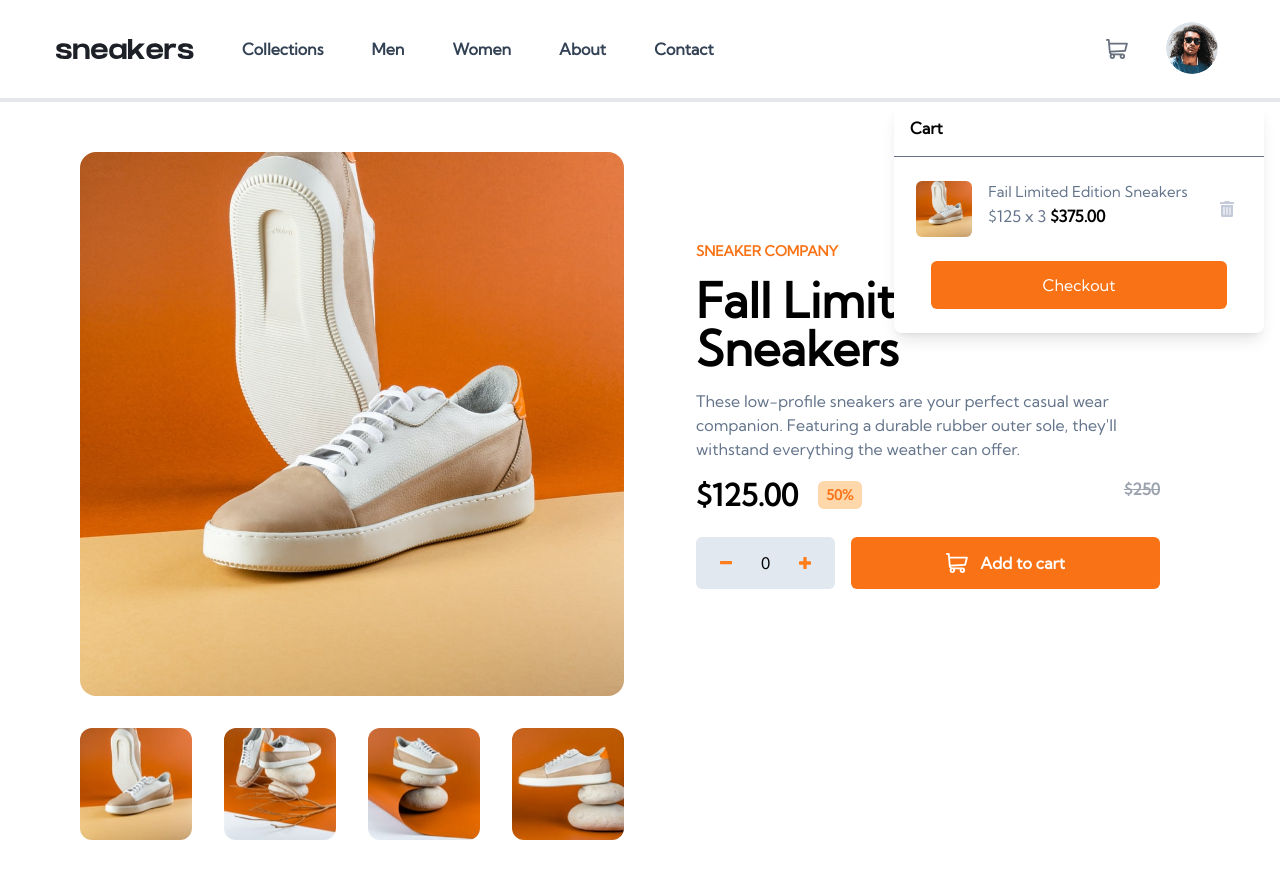
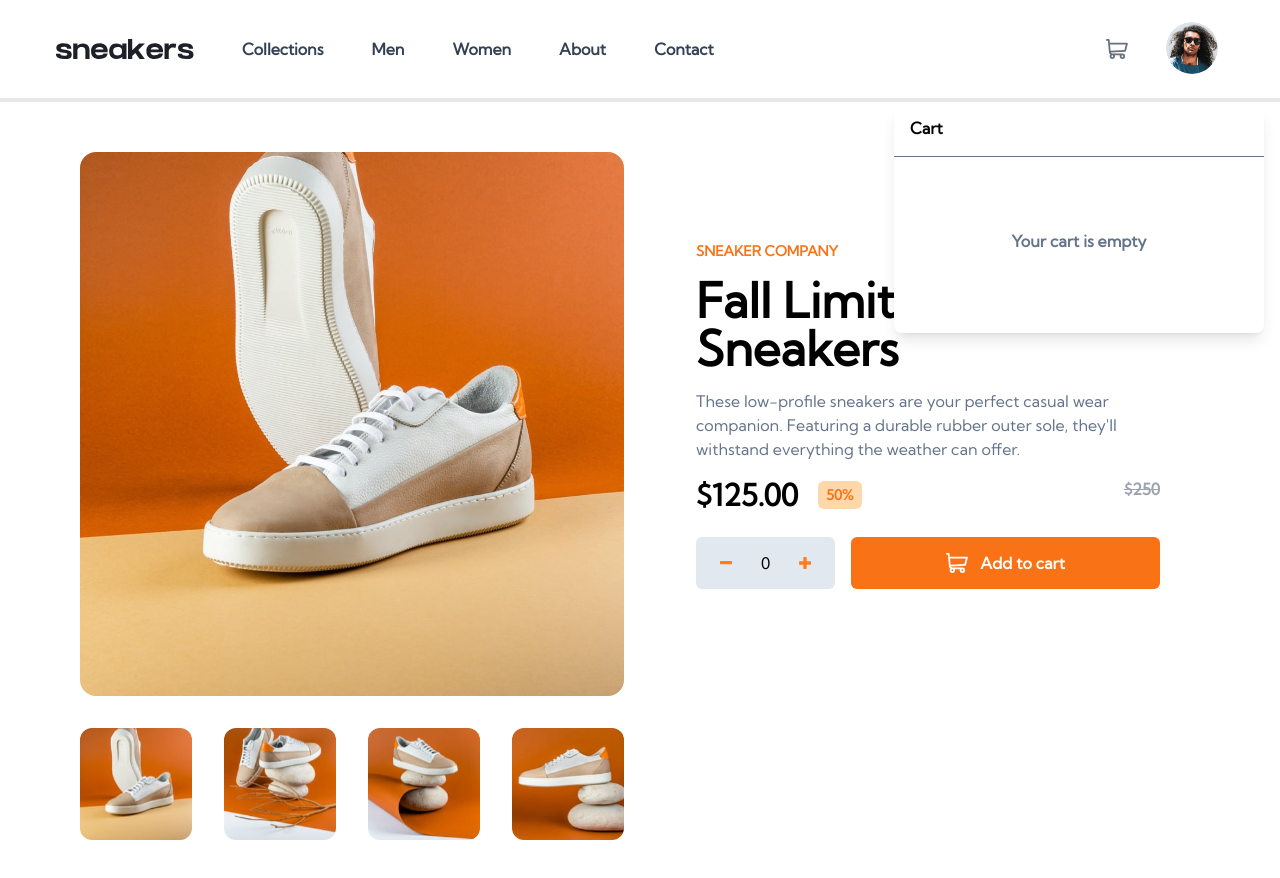
Before and after one commit to Astilion/E-commerce-product-page, a React (Vite) app: page / in a window 1280 px wide. Both pictures are taken after a click on the button 1117 px from the left and 49 px from the top of the page. Shown: the top 878 px of the page. Built offline with nearby package versions, Linux system fonts and the light colour scheme.

Commit message:
Implement cart functionality:

```diff
--- a/src/components/Header/cart/Cart.tsx
+++ b/src/components/Header/cart/Cart.tsx
@@ -1,8 +1,63 @@
-import img from "../../../assets/image-product-1-thumbnail.jpg";
-import trash from "../../../assets/icon-delete.svg";
+import { useSelector } from "react-redux";
+import { RootState } from "../../../store/store";
 import { motion } from "framer-motion";
+import { formatPrice } from "../../../utils/priceUtils";
+import RemoveItemBtn from "./RemoveItemBtn";
 
 export default function Cart() {
+	let content;
+	const products = useSelector((state: RootState) => state.cart.products);
+
+	if (products.length > 0) {
+		const mappedProducts = products.map(
+			({ id, name, price, quantity, imgUrl }) => {
+				const totalPrice = formatPrice(price * quantity);
+				return (
+					<li key={id} className='flex  justify-center'>
+						<a href='#' className=' flex gap-4 group'>
+							<div className='w-14 h-14 rounded-md'>
+								<img
+									src={imgUrl}
+									alt='Product image'
+									className='w-full h-full rounded-md'
+								/>
+							</div>
+							<div className=' text-slate-500'>
+								<h3 className='text-left text-[15px] group-hover:text-orange-500'>
+									{name}
+								</h3>
+								<p className='text-left group-hover:text-orange-500'>
+									{`$${price} x ${quantity} `}
+									<span className='font-bold text-black group-hover:text-orange-500'>
+										{`$${totalPrice}`}
+									</span>
+								</p>
+							</div>
+						</a>
+						<div className='flex items-center justify-center ml-6'>
+							<RemoveItemBtn id={id} />
+						</div>
+					</li>
+				);
+			}
+		);
+		content = (
+			<>
+				<ul className='mt-4 flex flex-col gap-y-6 w-full px-4 py-2'>
+					{mappedProducts}
+				</ul>
+				<button className='bg-orange-500 text-white rounded-md w-[80%] mx-auto h-12 my-4 hover:bg-orange-400 duration-200'>
+					Checkout
+				</button>
+			</>
+		);
+	} else {
+		content = (
+			<div className='flex justify-center items-center font-bold h-[168px]'>
+				<h3 className='text-slate-500 font bold'>Your cart is empty</h3>
+			</div>
+		);
+	}
 	return (
 		<motion.section
 			className='absolute w-[370px] flex flex-col left-0 right-0  mx-auto rounded-lg top-24 shadow-lg  py-2 sm:ml-auto sm:mr-4 lg:mt-2 bg-white'
@@ -14,38 +69,7 @@ export default function Cart() {
 			animate='visible'>
 			<h2 className='px-4 pt-1 pb-4 self-start font-bold '>Cart</h2>
 			<span className='h-[1px] w-full bg-slate-500'></span>
-
-			<ul className='mt-4 flex flex-col gap-y-6 w-full px-4 py-2'>
-				<li className='flex  justify-center'>
-					<a href='#' className=' flex gap-4 group'>
-						<div className='w-14 h-14 rounded-md'>
-							<img src={img} alt='' className='w-full h-full rounded-md' />
-						</div>
-						<div className=' text-slate-500'>
-							<h3 className='text-left text-[15px] group-hover:text-orange-500'>
-								Fail Limited Edition Sneakers
-							</h3>
-							<p className='text-left group-hover:text-orange-500'>
-								$125 x 3{" "}
-								<span className='font-bold text-black group-hover:text-orange-500'>
-									$375.00
-								</span>
-							</p>
-						</div>
-					</a>
-					<div className='flex items-center justify-center ml-6'>
-						<button className='p-2'>
-							<img src={trash} alt='Delete button' />
-						</button>
-					</div>
-				</li>
-			</ul>
-			<button className='bg-orange-500 text-white rounded-md w-[80%] mx-auto h-12 my-4 hover:bg-orange-400 duration-200'>
-				Checkout
-			</button>
-			{/* <div className="flex justify-center items-center font-bold h-[168px]">
-				<h3 className="text-slate-500 font bold">Your cart is empty</h3>
-			</div> */}
+			{content}
 		</motion.section>
 	);
 }
--- /dev/null
+++ b/src/components/Header/cart/RemoveItemBtn.tsx
@@ -0,0 +1,19 @@
+import { useDispatch } from "react-redux";
+import { cartActions } from "../../../store/cart-slice";
+import trash from "../../../assets/icon-delete.svg";
+
+interface RemoveItemBtnProps {
+	id: string;
+}
+export default function RemoveItemBtn({ id }: RemoveItemBtnProps) {
+	const dispatch = useDispatch();
+
+	const removeItemFromCartHandler = () => {
+		dispatch(cartActions.removeItemsFromCart({ id, quantity: 1 }));
+	};
+	return (
+		<button className='p-2' onClick={removeItemFromCartHandler}>
+			<img src={trash} alt='Delete button' />
+		</button>
+	);
+}
```
